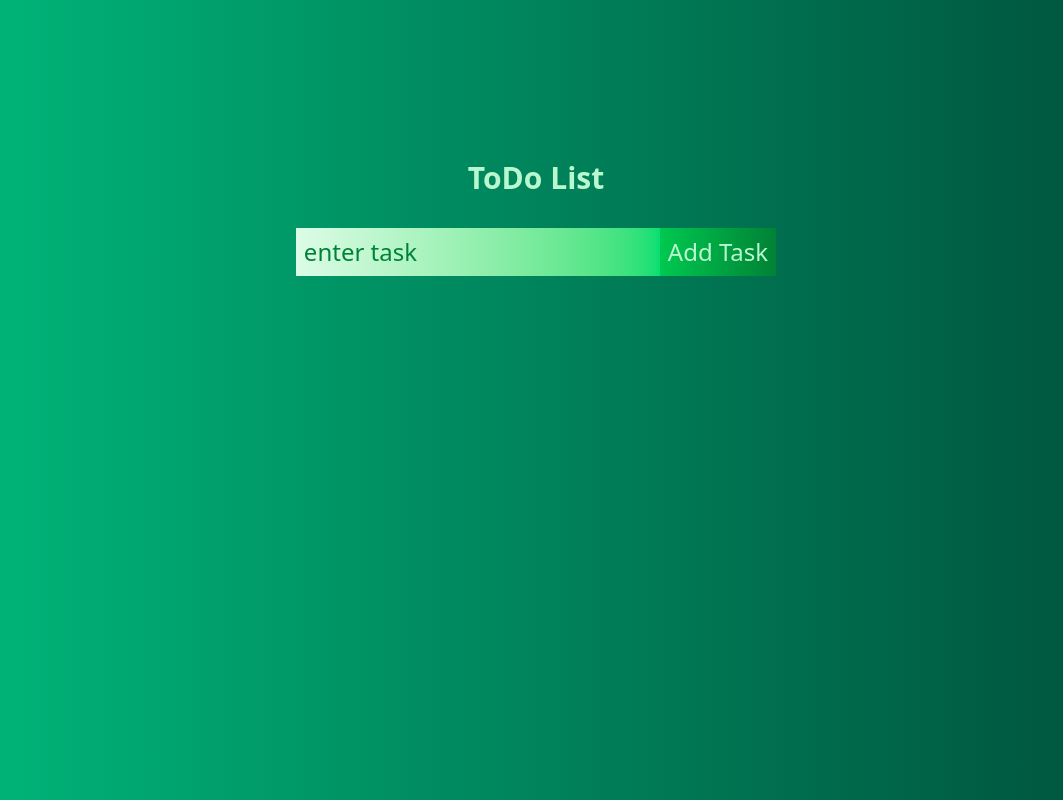
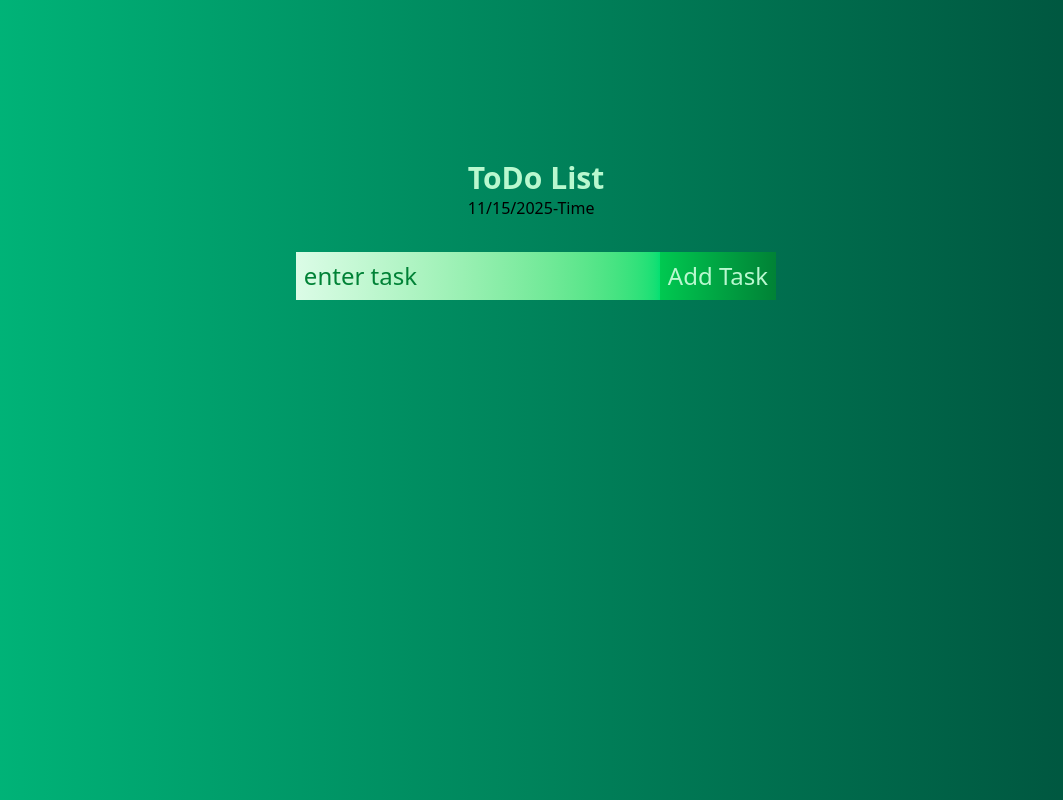
Before and after one commit to keshavnagar/to-do, a React (Vite) app: page / in a window 1280 px wide. Shown: the whole page, without its empty margins (104-1167 px from the left). Built offline with nearby package versions, Linux system fonts and the light colour scheme.

Commit message:
add the date

```diff
--- a/src/components/ToDo.jsx
+++ b/src/components/ToDo.jsx
@@ -20,11 +20,13 @@ const ToDo = () => {
     setTodos((prev) => [...prev, todo]);
     setTodo("");
   };
+  const date = new Date();
+  const formattedDate = date.toLocaleDateString();
   return (
     <section className="bg-gradient-to-r from-emerald-500 to-emerald-900 w-screen h-screen flex flex-col items-center gap-[2rem]">
       <header className="mt-[10rem]">
         <h1 className="text-3xl font-bold text-green-200">ToDo List</h1>
-        {/* <Date/> */}
+        <h2>{formattedDate}-Time</h2>
       </header>
       <section>
         <form onSubmit={handleTodos} className="flex font-medium">
```
